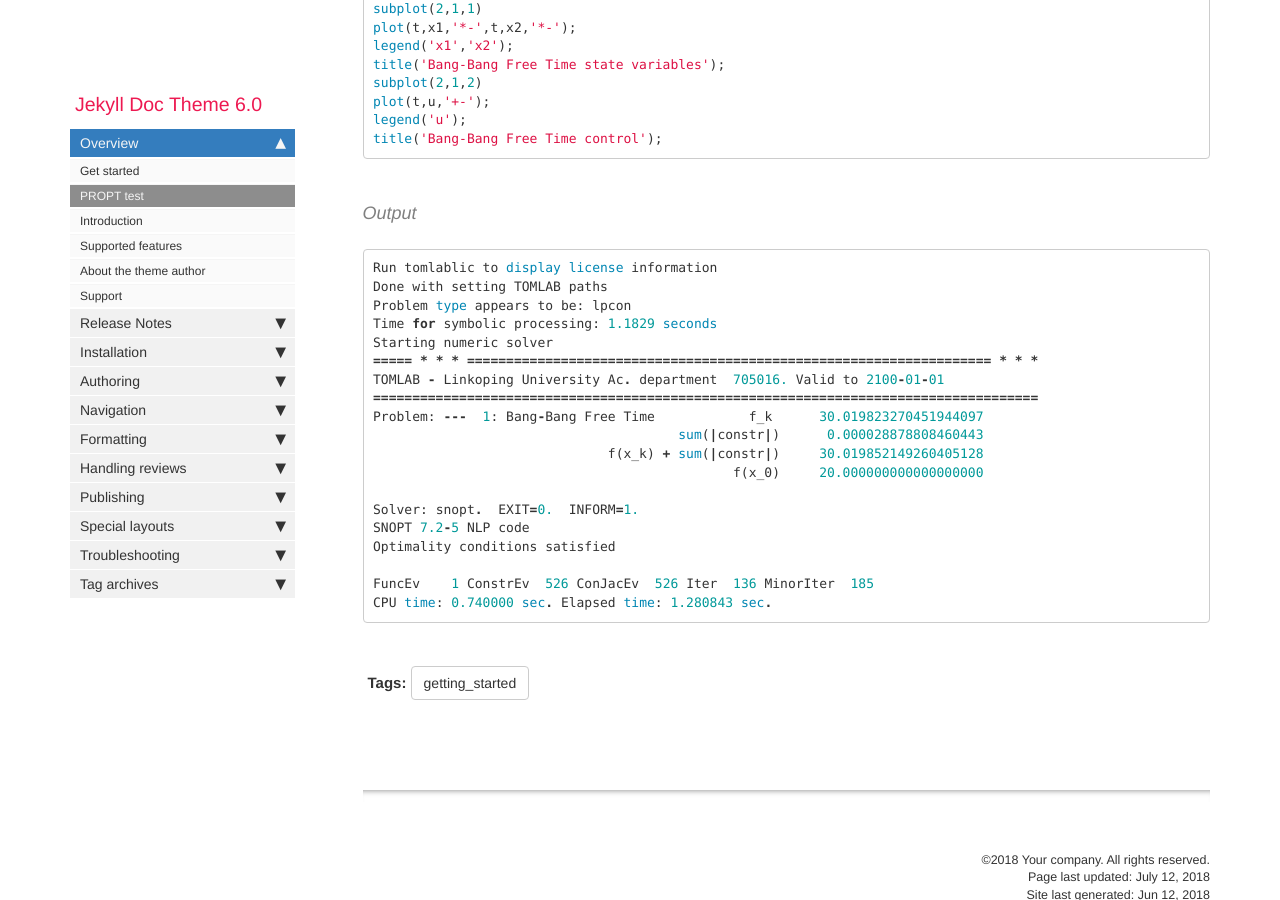
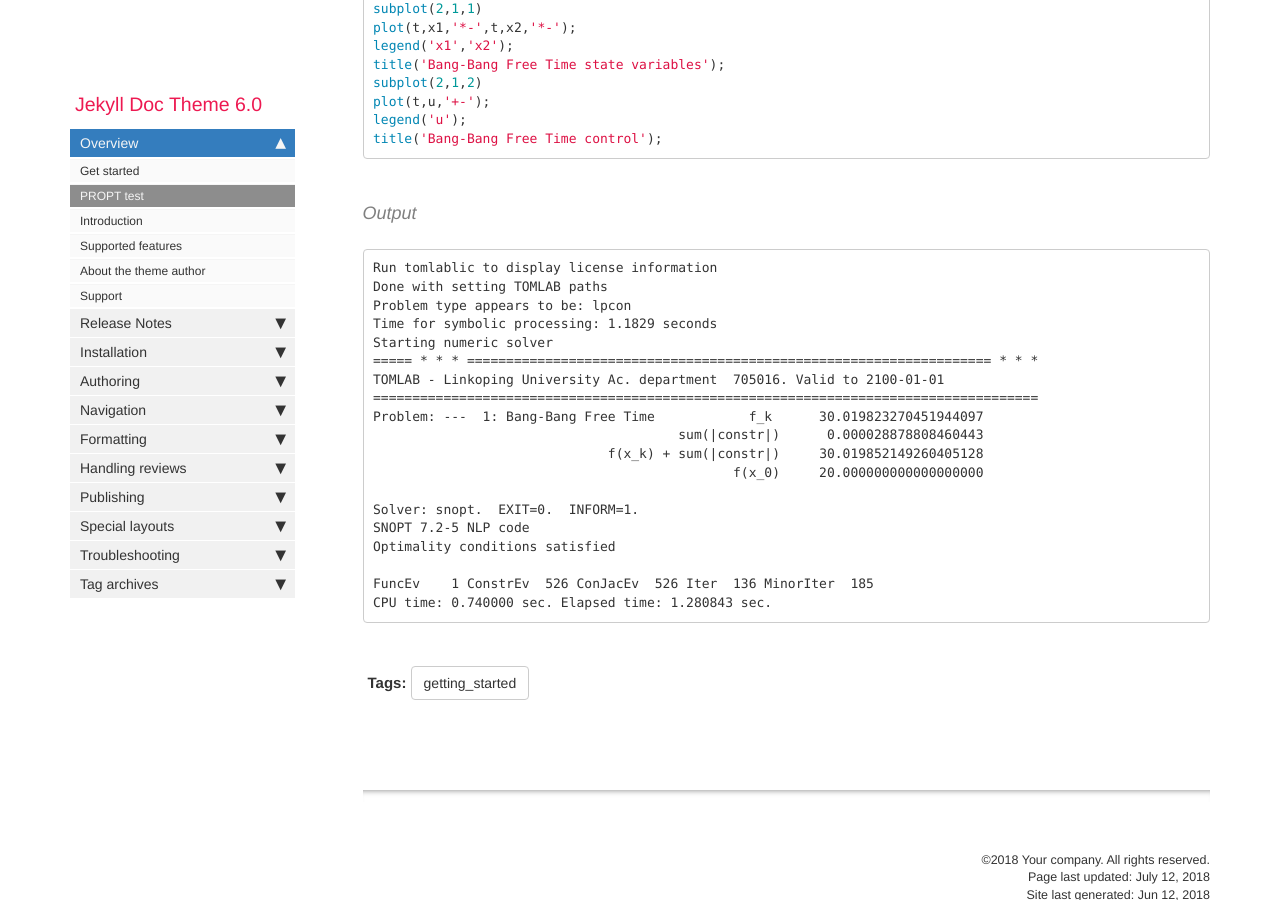
Before and after one commit to Denani/Pagestest, a Jekyll site: the page built from pages/mydoc/mydoc_propt_test.md, in a window 1280 px wide and 900 px high, scrolled down 1142 px. Built offline with Jekyll 4.4.1, drawn with Linux system fonts in a browser that asks for light colours; nearby versions of some CDN libraries; comment, search, counter and statistics services are not loaded.

Commit message:
fixed the outpuf for propt test

````diff
--- a/pages/mydoc/mydoc_propt_test.md
+++ b/pages/mydoc/mydoc_propt_test.md
@@ -64,7 +64,7 @@ title('Bang-Bang Free Time control');
 
 #### Output
 
-```matlab
+```
 Run tomlablic to display license information
 Done with setting TOMLAB paths
 Problem type appears to be: lpcon
````
